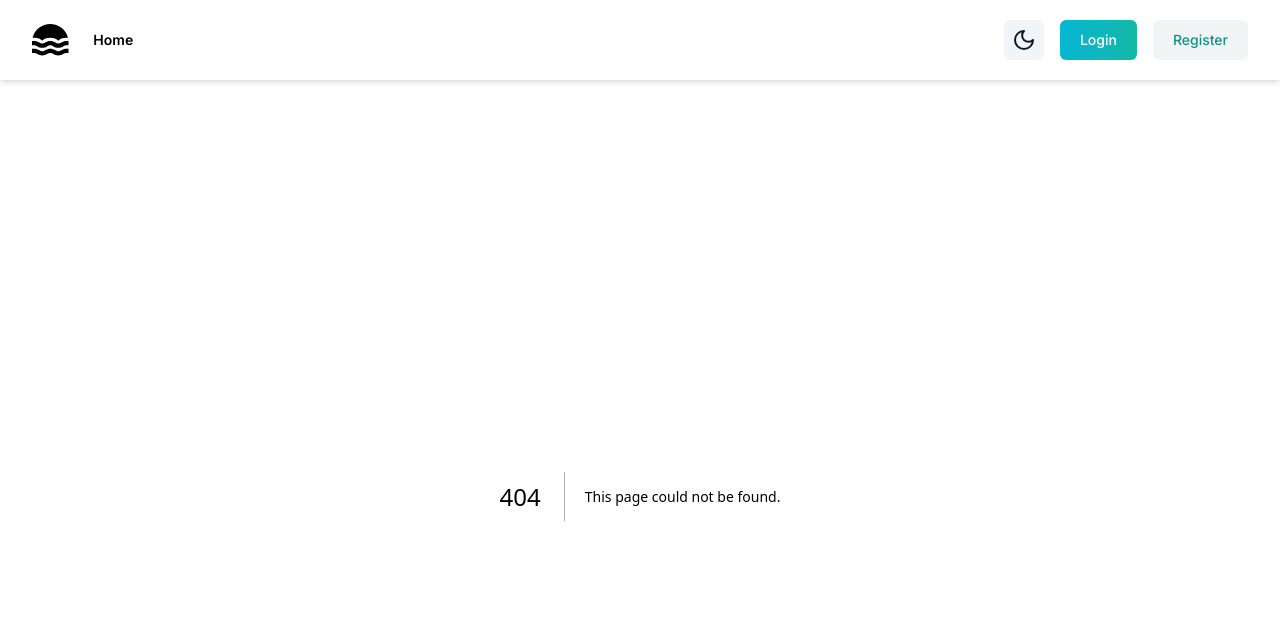
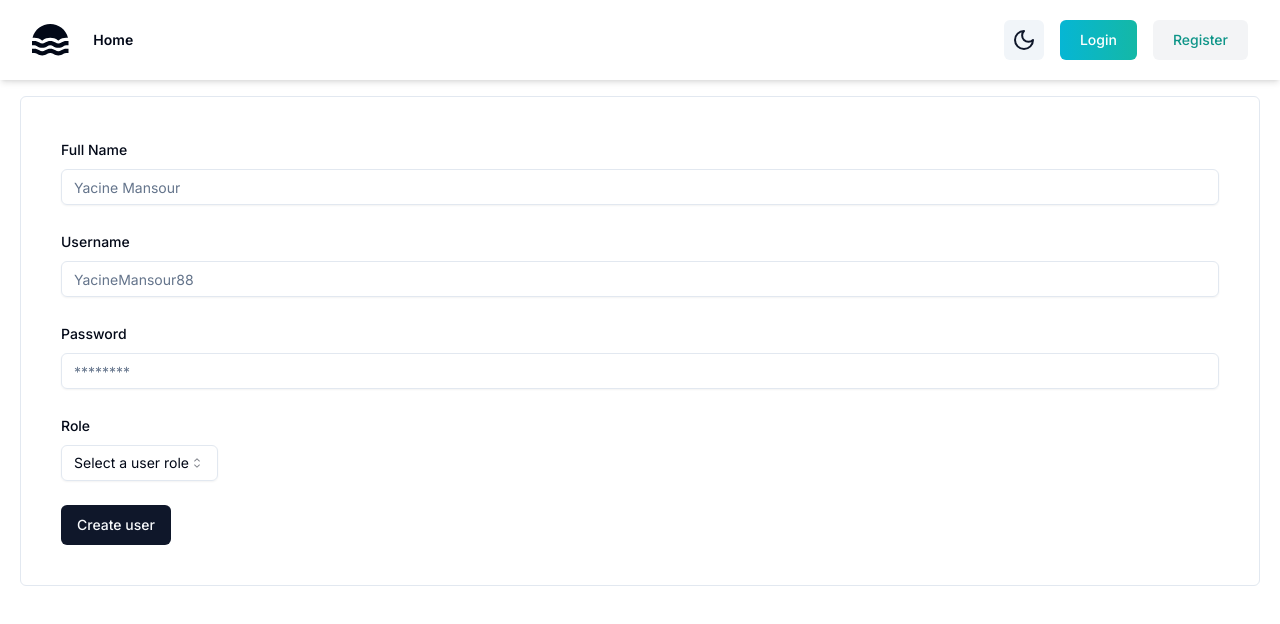
Before and after one commit to momo-dev1/ticket-issue-tracker, a Next.js app: page /users in a window 1280 px wide. Before the commit this address had no page. Shown: the top 624 px of the page. Built offline with nearby package versions, Linux system fonts and the light colour scheme.

Commit message:
feat: create users page & form

```diff
--- /dev/null
+++ b/src/app/users/page.tsx
@@ -0,0 +1,11 @@
+import UserForm from '@/components/UserForm'
+
+const Users = () => {
+  return (
+    <div>
+      <UserForm />
+    </div>
+  )
+}
+
+export default Users
--- /dev/null
+++ b/src/components/UserForm.tsx
@@ -0,0 +1,159 @@
+'use client'
+import { UserSchema } from '@/schema'
+import { useForm } from 'react-hook-form'
+import { z } from 'zod'
+import { zodResolver } from '@hookform/resolvers/zod'
+
+import {
+  Form,
+  FormControl,
+  FormField,
+  FormItem,
+  FormLabel,
+  FormMessage,
+} from '@/components/ui/form'
+import {
+  Select,
+  SelectContent,
+  SelectItem,
+  SelectTrigger,
+  SelectValue,
+} from '@/components/ui/select'
+import { Input } from '@/components/ui/input'
+import { Button } from './ui/button'
+import { customFetch } from '@/utils/axiosInstance'
+import { useState } from 'react'
+import { useRouter } from 'next/navigation'
+
+type UserFormData = z.infer<typeof UserSchema>
+
+interface IProps {
+  user?: UserFormData
+}
+const TicketForm = ({ user }: IProps) => {
+  const [isSubmitting, setIsSubmitting] = useState(false)
+  const [error, setError] = useState('')
+  const router = useRouter()
+
+  const form = useForm<UserFormData>({
+    resolver: zodResolver(UserSchema),
+  })
+
+  const onSubmit = async (data: z.infer<typeof UserSchema>) => {
+    try {
+      setIsSubmitting(true)
+      setError('')
+      if (user) {
+        await customFetch.patch(`/users/${user.id}`, data)
+      } else {
+        await customFetch.post('/users', data)
+      }
+
+      setIsSubmitting(false)
+      router.push('/')
+      router.refresh()
+    } catch (e) {
+      setError('Something went wrong')
+      setIsSubmitting(false)
+    }
+  }
+
+  return (
+    <section className=' mx-3 max-w-screen-xl rounded-md border p-10 md:mx-auto'>
+      <Form {...form}>
+        <form onSubmit={form.handleSubmit(onSubmit)} className='space-y-6'>
+          <FormField
+            control={form.control}
+            name='name'
+            render={({ field }) => (
+              <FormItem>
+                <FormLabel>Full Name</FormLabel>
+                <FormControl>
+                  <Input
+                    placeholder='Yacine Mansour'
+                    defaultValue={user?.name}
+                    {...field}
+                  />
+                </FormControl>
+                <FormMessage />
+              </FormItem>
+            )}
+          />
+
+          <FormField
+            control={form.control}
+            name='username'
+            render={({ field }) => (
+              <FormItem>
+                <FormLabel>Username</FormLabel>
+                <FormControl>
+                  <Input
+                    placeholder='YacineMansour88'
+                    defaultValue={user?.username}
+                    {...field}
+                  />
+                </FormControl>
+                <FormMessage />
+              </FormItem>
+            )}
+          />
+
+          <FormField
+            control={form.control}
+            name='password'
+            render={({ field }) => (
+              <FormItem>
+                <FormLabel>Password</FormLabel>
+                <FormControl>
+                  <Input
+                    type='password'
+                    placeholder='********'
+                    defaultValue=''
+                    required={user ? false : true}
+                    {...field}
+                  />
+                </FormControl>
+                <FormMessage />
+              </FormItem>
+            )}
+          />
+
+          <div className='flex gap-4'>
+            <FormField
+              control={form.control}
+              name='role'
+              defaultValue={user?.role}
+              render={({ field }) => (
+                <FormItem>
+                  <FormLabel>Role</FormLabel>
+                  <Select
+                    onValueChange={field.onChange}
+                    defaultValue={field.value}
+                  >
+                    <FormControl>
+                      <SelectTrigger>
+                        <SelectValue placeholder='Select a user role' />
+                      </SelectTrigger>
+                    </FormControl>
+                    <SelectContent>
+                      <SelectItem value='ADMIN'>ADMIN</SelectItem>
+                      <SelectItem value='TECH'>TECH</SelectItem>
+                      <SelectItem value='USER'>USER</SelectItem>
+                    </SelectContent>
+                  </Select>
+                  <FormMessage />
+                </FormItem>
+              )}
+            />
+          </div>
+
+          <Button type='submit' disabled={isSubmitting}>
+            {user ? 'Update user' : 'Create user'}
+          </Button>
+        </form>
+      </Form>
+    </section>
+  )
+}
+
+export default TicketForm
```
